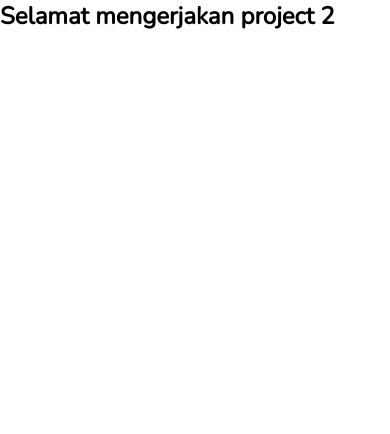
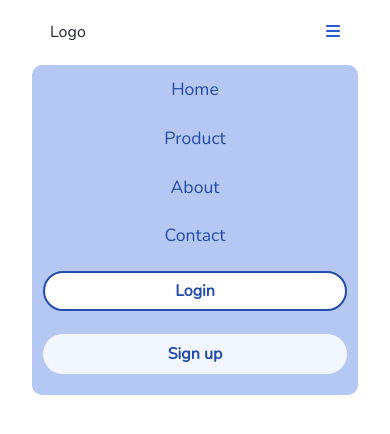
Before and after one commit to mhaemnn/company-profile-docs, a plain HTML site: page index.html in a window 390 px wide. Drawn offline with nearby package versions, Linux system fonts and the light colour scheme.

Commit message:
modifikasi

```diff
--- a/index.html
+++ b/index.html
@@ -4,11 +4,55 @@
     <meta charset="UTF-8" />
     <meta http-equiv="X-UA-Compatible" content="IE=edge" />
     <meta name="viewport" content="width=device-width, initial-scale=1.0" />
-    <title>communications-apps</title>
+    <!-- import css bootstrap online -->
+    <link
+      href="https://cdn.jsdelivr.net/npm/bootstrap@5.3.0-alpha3/dist/css/bootstrap.min.css"
+      rel="stylesheet"
+      integrity="sha384-KK94CHFLLe+nY2dmCWGMq91rCGa5gtU4mk92HdvYe+M/SXH301p5ILy+dN9+nJOZ"
+      crossorigin="anonymous" />
+    <!-- icon fontawesome -->
+    <link
+      rel="stylesheet"
+      href="https://cdnjs.cloudflare.com/ajax/libs/font-awesome/6.2.1/css/all.min.css" />
+    <!-- style css -->
     <link rel="stylesheet" href="src/style.css" />
+    <title>Document</title>
   </head>
   <body>
-    <h2>Selamat mengerjakan project 2</h2>
+    <header>
+      <nav>
+        <div class="logo">Logo</div>
+        <ul class="nav-links">
+          <li><a href="">Home</a></li>
+          <li><a href="">Product</a></li>
+          <li><a href="">About</a></li>
+          <li><a href="">Contact</a></li>
+        </ul>
+        <div class="nav-buttons">
+          <button class="btnLogin">Login</button>
+          <button class="btnRegister">Sign up</button>
+        </div>
+        <div class="toggle_btn">
+          <i class="fa-solid fa-bars"></i>
+        </div>
+      </nav>
+      <div class="dropdown open">
+        <ul class="nav-links">
+          <li><a href="">Home</a></li>
+          <li><a href="">Product</a></li>
+          <li><a href="">About</a></li>
+          <li><a href="">Contact</a></li>
+          <li><button class="btnLogin">Login</button></li>
+          <li><button class="btnRegister">Sign up</button></li>
+        </ul>
+      </div>
+    </header>
+    <!-- import js bootstrap online -->
+    <script
+      src="https://cdn.jsdelivr.net/npm/bootstrap@5.3.0-alpha3/dist/js/bootstrap.bundle.min.js"
+      integrity="sha384-ENjdO4Dr2bkBIFxQpeoTz1HIcje39Wm4jDKdf19U8gI4ddQ3GYNS7NTKfAdVQSZe"
+      crossorigin="anonymous"></script>
+    <!-- script js -->
     <script src="src/script.js"></script>
   </body>
 </html>
```
